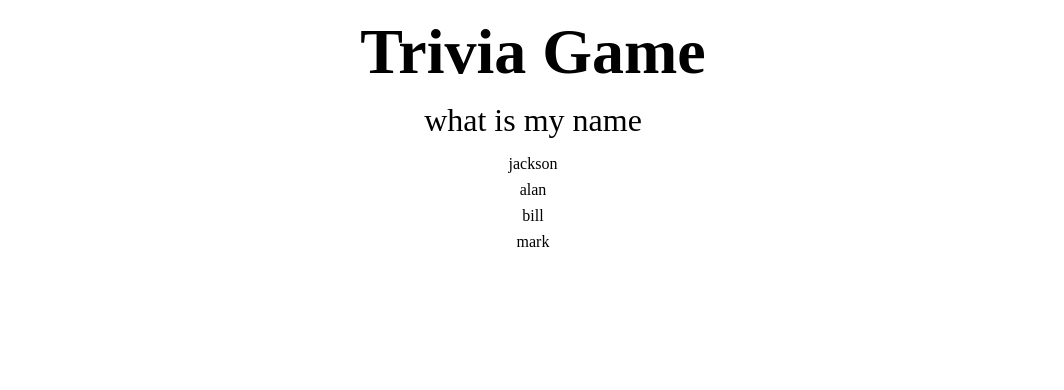
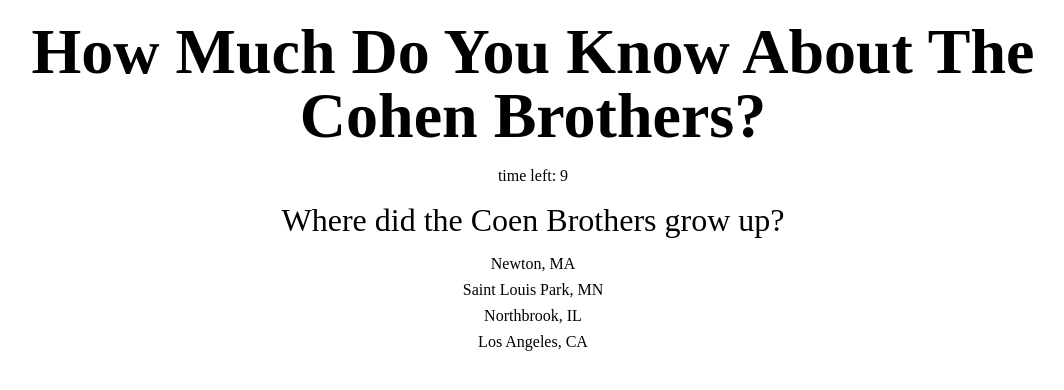
Before and after one commit to jacksonopp/triviaGame, a plain HTML site: page index.html in a window 1280 px wide. Both pictures are taken after a click on the button "start". Shown: the whole page, without its empty margins (107-1171 px from the left). Drawn offline with Linux system fonts and the light colour scheme.

Commit message:
Added more questions

```diff
--- a/assets/javascript/game.js
+++ b/assets/javascript/game.js
@@ -4,48 +4,112 @@ let incorrectAnswers = 0;
 let totalAnswers = 0;
 let doneWithQuiz = false;
 
+//setting the timer
+const maxTime = 11;
+let intervalTimer = maxTime;
+let intervalID;
+
+
 // setting the questions
 const questions = {
     question1: {
-        question: "what is my name",
-        option1: "jackson",
-        option2: "alan",
-        option3: "bill",
-        option4: "mark",
-        answer: "jackson",
+        question: "Where did the Coen Brothers grow up?",
+        option1: "Newton, MA",
+        option2: "Saint Louis Park, MN",
+        option3: "Northbrook, IL",
+        option4: "Los Angeles, CA",
+        answer: "Saint Louis Park, MN",
+        answerCorrect: "Correct!",
+        answerIncorrect: "Incorrect!",
+        noAnswer: "You didn't choose an answer.",
+        answerFunFact: "The Coen Brothers grew up in Saint Louis Park, MN."
     },
     question2: {
-        question: "what is my sister's name",
-        option1: "jackson",
-        option2: "claire",
-        option3: "bill",
-        option4: "mark",
-        answer: "claire",
+        question: "What superhero film did the Coen Brothers turn down to direct?",
+        option1: "Superman II (1980)",
+        option2: "Captain America (1990)",
+        option3: "The Incredible Hulk Returns (1988)",
+        option4: "Batman (1989)",
+        answer: "Batman (1989)",
+        answerCorrect: "Correct!",
+        answerIncorrect: "Incorrect!",
+        noAnswer: "You didn't choose an answer.",
+        answerFunFact: "The Coen brothers turned down Batman (1989) to make Miller's Crossing, a box office failure, but critical darling."
     },
     question3: {
-        question: "what is my dad's name",
-        option1: "bruce",
-        option2: "dan",
-        option3: "arthur",
-        option4: "jerry",
-        answer: "bruce",
+        question: "What was O Brother, Where Art Thou based on?",
+        option1: "Homer's The Odyssey",
+        option2: "L. Frank Baum's The Wonderful Wizard of Oz",
+        option3: "Joseph Conrad's Heart of Darkness",
+        option4: "Dante Alighieri's The Divine Comedy",
+        answer: "L. Frank Baum's The Wonderful Wizard of Oz",
+        answerCorrect: "Correct!",
+        answerIncorrect: "Incorrect!",
+        noAnswer: "You didn't choose an answer.",
+        answerFunFact: "The Coen Brothers originally based their movie off of The Wizard of Oz, but later decided to say it was based off the Odyssey because it sounded better."
     },
     question4: {
-        question: "what is my mom's name",
-        option1: "alice",
-        option2: "barbara",
-        option3: "nancy",
-        option4: "carol",
-        answer: "carol",
+        question: "What Minnesota celebrity shows up in the credits of Fargo?",
+        option1: "Prince",
+        option2: "Bob Dylan",
+        option3: "Jesse Ventura",
+        option4: "Garrison Keillor",
+        answer: "Prince",
+        answerCorrect: "Correct!",
+        answerIncorrect: "Incorrect!",
+        noAnswer: "You didn't choose an answer.",
+        answerFunFact: "Prince is credited as 'Victim in Field' in the credits, and wanted a small part in the film, but the role is actually played by J. Todd Anderson, one of the Coen Brother's long-time storyboard artists."
     },
     question5: {
-        question: "what is my cat's name",
-        option1: "tiger",
-        option2: "nelson",
-        option3: "kevin",
-        option4: "kitty",
-        answer: "beaux",
-    }
+        question: "Who is the Coen Brothers' usual cinematographer?",
+        option1: "Emmanuel Lubezki",
+        option2: "Roger Deakins",
+        option3: "Robert Elswit",
+        option4: "Wally Pfister",
+        answer: "Roger Deakins",
+        answerCorrect: "Correct!",
+        answerIncorrect: "Incorrect!",
+        noAnswer: "You didn't choose an answer!",
+        answerFunFact: "Roger Deakins is the Coen Brothers' long-time cinematographer. He has shot 12 of their films."
+
+    },
+    question6: {
+        question: "Who plays the titular role in 'The Big Lebowski'?",
+        option1: "Jeff Bridges",
+        option2: "John Goodman",
+        option3: "David Huddleston",
+        option4: "Steve Buscemi",
+        answer: "David Huddleston",
+        answerCorrect: "Correct!",
+        answerIncorrect: "Incorrect!",
+        noAnswer: "You didn't choose an answer!",
+        answerFunFact: "Jeff Bridges plays 'The Dude', who is mistaken for the 'Big' Lebowski, played by Huddleston"
+
+    },
+    question6: {
+        question: "How many Academy Awards have the Coen Brothers been nominated for?",
+        option1: "14",
+        option2: "20",
+        option3: "7",
+        option4: "11",
+        answer: "14",
+        answerCorrect: "Correct!",
+        answerIncorrect: "Incorrect!",
+        noAnswer: "You didn't choose an answer!",
+        answerFunFact: "The Coen Brothers have been nominated 14 times. They have won four, including two for Best Screenplay, one for Best Director, and one for Best Picture."
+    },
+    question7: {
+        question: "Which film won the Academy Award for Best Picture?",
+        option1: "Fargo",
+        option2: "Barton Fink",
+        option3: "The Big Lebowski",
+        option4: "No Country for Old Men",
+        answer: "No Country for Old Men",
+        answerCorrect: "Correct!",
+        answerIncorrect: "Incorrect!",
+        noAnswer: "You didn't choose an answer!",
+        answerFunFact: "The Coen Brothers won the Oscar for No Country for Old Men."
+    },
 }
 
 const numberOfQuestions = Object.keys(questions).length;
@@ -62,11 +126,15 @@ questionWindow.classList.add("game-frame");
 gameWindow.append(questionWindow);
 
 //function which sets up the question frame, and includes the logic for picking answers
+//this is the game
 function frameMaker(questionNumber) {
+    countdownTimer();
     //setting up the answer to the question
     const frameAnswer = questionNumber.answer
-    //writing the question
+    //writing the question and setting up div for answer
     const frameQuestion = document.createElement("h3");
+    const answerText = document.createElement("div");
+    answerText.classList.add("answer");
     //check to see if answer has been chosen
 
     frameQuestion.innerHTML = questionNumber.question
@@ -93,6 +161,8 @@ function frameMaker(questionNumber) {
                 if (userChoice === frameAnswer) {
                     correctAnswers++;
                     totalAnswers++;
+                    answerText.innerHTML = questionNumber.answerCorrect + " " + questionNumber.answerFunFact;
+                    questionWindow.append(answerText);
                     console.log("you guessed correctly");
                     console.log("correct answers:", correctAnswers);
                     console.log("total answers", totalAnswers);
@@ -104,9 +174,12 @@ function frameMaker(questionNumber) {
                         nextFrame();
                     }
                 }
+                //checking if user picked incorrect answer
                 else {
                     incorrectAnswers++;
                     totalAnswers++;
+                    answerText.innerHTML = questionNumber.answerIncorrect + " " + questionNumber.answerFunFact;
+                    questionWindow.append(answerText);
                     console.log("you guessed incorrectly");
                     console.log("incorrect answers:", incorrectAnswers);
                     console.log("total answers", totalAnswers);
@@ -123,10 +196,28 @@ function frameMaker(questionNumber) {
 
         }
     })
+    function countdownTimer() {
+        clearInterval(intervalID);
+        intervalID = setInterval(decrement, 1000);
+    }
 
+    function decrement() {
+        intervalTimer--;
+        timeLeftText = document.getElementById("timer");
+        timeLeftText.innerHTML = "time left: " + intervalTimer;
+
+        if (intervalTimer < 1) {
+            // clearInterval(intervalID);
+            answerText.innerHTML = questionNumber.noAnswer + " " + questionNumber.answerFunFact;
+            questionWindow.append(answerText);
+            incorrectAnswers++
+            nextFrame()
+        }
+
+    }
 }
 
-
+//functions for controlling timer
 
 //function for going to next question
 let i = 0
@@ -143,11 +234,22 @@ function restartGame() {
 }
 
 function nextFrame() {
-    questionWindow.innerHTML = "";
-    i++;
-    currentQuestion = questionLoop[i];
-    console.log("newQuestion:", currentQuestion)
-    frameMaker(questions[currentQuestion]);
+    clearInterval(intervalID);
+    isNextClicked = false;
+    const nextButton = document.createElement("button");
+    nextButton.innerHTML = "next";
+    questionWindow.append(nextButton);
+
+    nextButton.addEventListener("click", function () {
+        intervalTimer = maxTime;
+        questionWindow.innerHTML = "";
+        i++;
+        currentQuestion = questionLoop[i];
+        console.log("newQuestion:", currentQuestion)
+        frameMaker(questions[currentQuestion]);
+
+    })
+
 }
 
 function welcome() {
@@ -162,11 +264,12 @@ function welcome() {
 
 function endGame() {
     questionWindow.innerHTML = "";
+    clearInterval(intervalID);
     const questionsCorrectText = document.createElement("div");
     const questionsIncorrectText = document.createElement("div");
     questionsCorrectText.innerHTML = correctAnswers;
     questionsIncorrectText.innerHTML = incorrectAnswers;
-
+    timeLeftText.innerHTML = "";
     questionWindow.append("Questions Correct: ", questionsCorrectText);
     questionWindow.append("Questions Incorrect: ", questionsIncorrectText);
 
--- a/index.html
+++ b/index.html
@@ -1,18 +1,21 @@
 <html lang="en">
      <head>
-    <meta charset="UTF-8">
-    <meta name="viewport" content="width=device-width, initial-scale=1.0">
-    <meta http-equiv="X-UA-Compatible" content="ie=edge">
+          <meta charset="UTF-8" />
+          <meta
+               name="viewport"
+               content="width=device-width, initial-scale=1.0"
+          />
+          <meta http-equiv="X-UA-Compatible" content="ie=edge" />
           <title>Trivia Game</title>
-    <link rel="stylesheet" href="./assets/css/style.css">
+          <link rel="stylesheet" href="./assets/css/style.css" />
      </head>
      <body>
           <div class="container">
                <div class="title">
-            <h1>Trivia Game</h1>
+                    <h1>How Much Do You Know About The Cohen Brothers?</h1>
                </div>
                <div id="game-window">
-
+                    <div id="clock"><span id="timer"></span></div>
                </div>
           </div>
 
```
Lines whose indentation alone changed are shown as unchanged.
